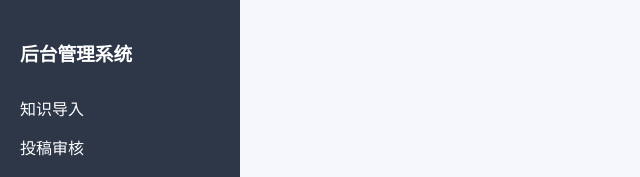
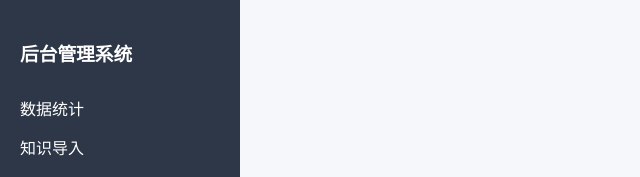
Before and after one commit to 051019zhao/CampusAsk, a Vue app in the folder frontend/: page /admin in a window 1280 px wide. Shown: the top 177 px of the page, without its empty margins (0-640 px from the left). Built offline with nearby package versions, Linux system fonts and the light colour scheme; sample sign-in values are in the browser's storage.

Commit message:
feat: 侧边栏新增数据统计面板入口

```diff
--- a/frontend/src/views/admin/AdminLayout.vue
+++ b/frontend/src/views/admin/AdminLayout.vue
@@ -4,6 +4,9 @@
     <aside class="sidebar">
       <h3>后台管理系统</h3>
       <ul>
+        <li>
+          <router-link to="/admin/stats">数据统计</router-link>
+        </li>
         <li>
           <router-link to="/admin/knowledge-import">知识导入</router-link>
         </li>
```
